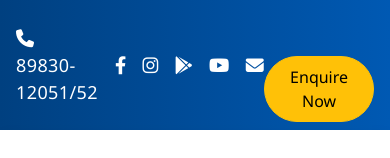
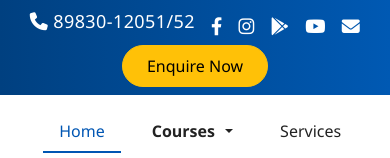
Before and after one commit to ganesh-kamble-3032/T-P-Websites, an Angular app: page / in a window 390 px wide. Shown: the top 158 px of the page. Built offline with nearby package versions, Linux system fonts and the light colour scheme.

Commit message:
Services changes

```diff
--- a/src/app/Components/home/home.component.html
+++ b/src/app/Components/home/home.component.html
@@ -25,11 +25,12 @@
       <a href="#" class="text-white" aria-label="YouTube"><i class="fab fa-youtube"></i></a>
       <a href="mailto:info@example.com" class="text-white" aria-label="Email"><i class="fas fa-envelope"></i></a>
     </div>
-    <!-- Enquiry -->
-    <div class="text-center mt-5">
+    <!-- Enquiry Button -->
+    <div class="text-center">
       <button class="btn btn-warning px-4 py-2 rounded-pill" data-bs-toggle="modal" data-bs-target="#enquiryModal">
         Enquire Now
       </button>
+    </div>
   </div>
 
   <!-- Enquiry Modal -->
@@ -50,6 +51,7 @@
       </div>
     </div>
   </div>
+
   <style>
     /* Modal Design */
     .circle-modal-content {
@@ -84,6 +86,8 @@
       padding: 10px 40px;
       border-radius: 25px;
       font-weight: bold;
+      width: 100%;
+      margin-top: 10px;
     }
 
     .circle-modal-close {
@@ -106,12 +110,29 @@
       justify-content: center;
       height: 100vh;
     }
+
+    /* Responsiveness for Top Bar */
+    @media (max-width: 768px) {
+      .top-bar {
+        flex-direction: column;
+        text-align: center;
+      }
+
+      .top-bar-left {
+        flex-wrap: wrap;
+        justify-content: center;
+        gap: 10px;
+      }
+
+      .top-bar-left span {
+        margin-bottom: 10px;
+      }
+    }
   </style>
+
   <!-- Bootstrap JS Bundle -->
   <script src="https://cdn.jsdelivr.net/npm/bootstrap@5.3.2/dist/js/bootstrap.bundle.min.js"></script>
 
-
-  </div>
 
   <!-- Main Header -->
   <header class="main-header py-3 border-bottom bg-white">
```
Lines whose indentation alone changed are shown as unchanged.
